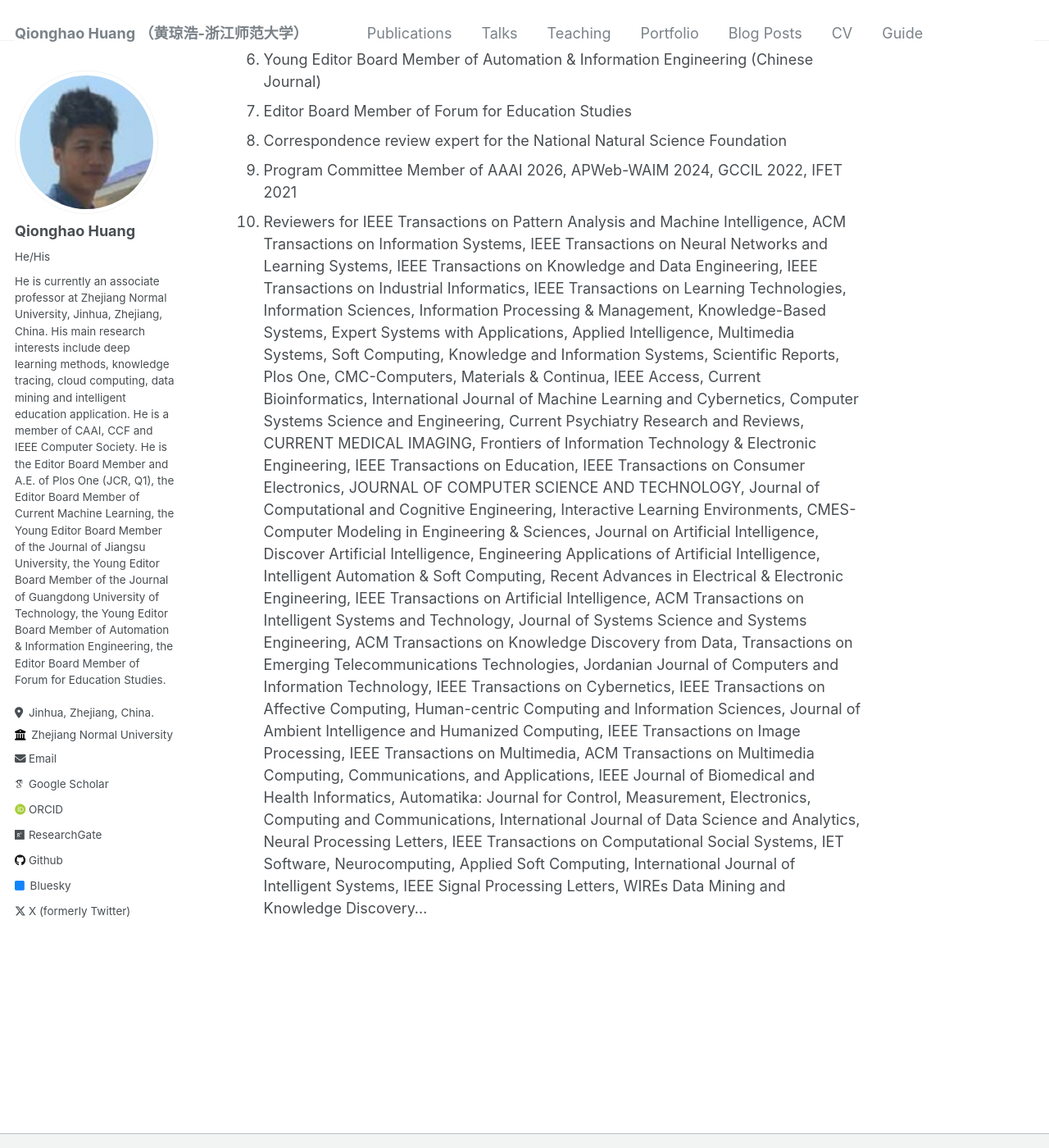
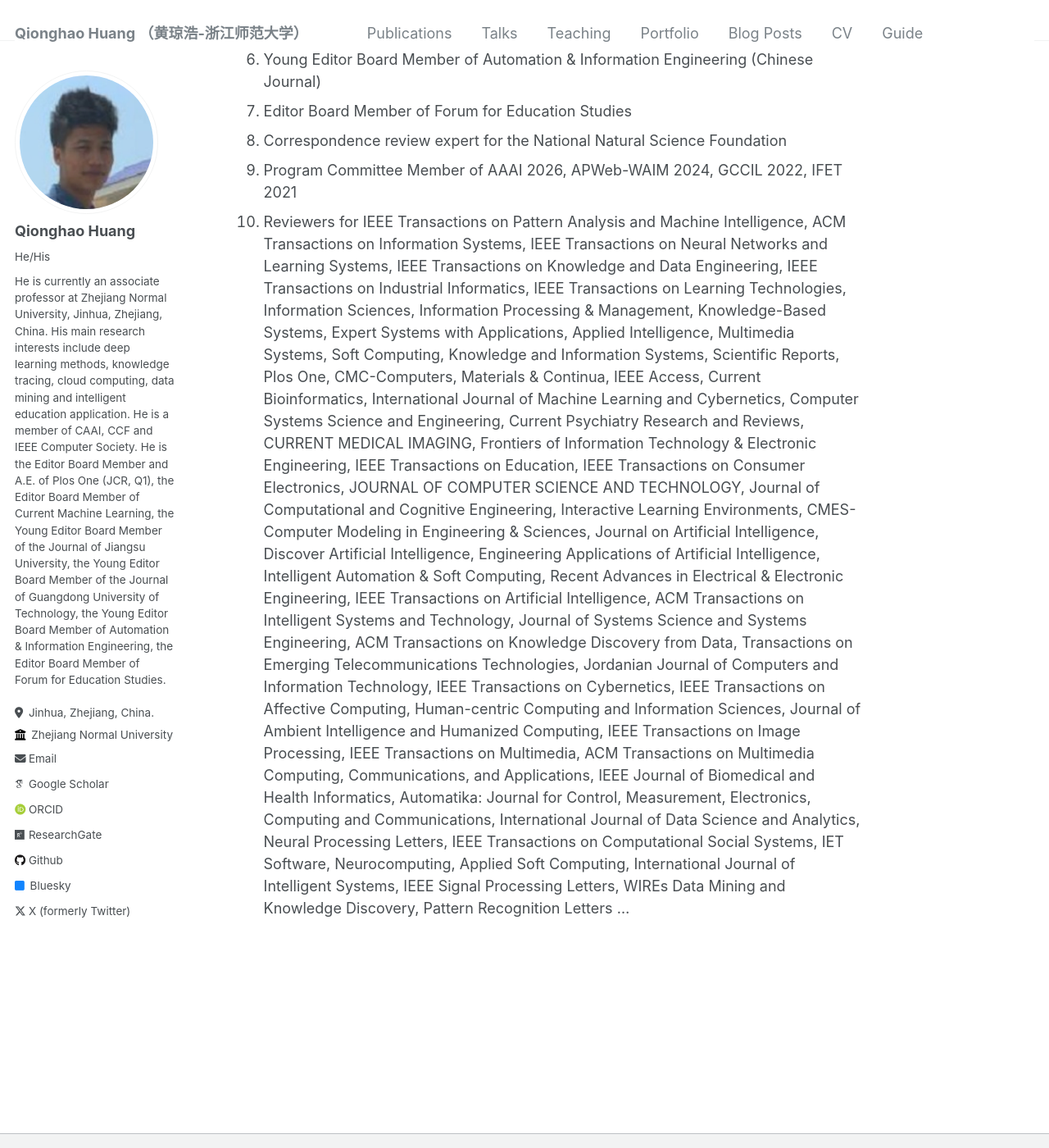
Before and after one commit to qhhuang-ai/qhhuang-ai.github.io, a Jekyll site: the page built from _pages/about.md, in a window 1280 px wide and 1400 px high, scrolled down 10425 px. Shown: the whole window at 82% size. Built offline with Jekyll 4.4.1, drawn with Linux system fonts in a browser that asks for light colours; some web fonts are replaced; a script that is not in the unit is left out; comment, search, counter and statistics services are not loaded.

Commit message:
update CV!

```diff
--- a/_pages/about.md
+++ b/_pages/about.md
@@ -107,4 +107,5 @@
 1. Correspondence review expert for the National Natural Science Foundation
 1. Program Committee Member of AAAI 2026, APWeb-WAIM 2024, GCCIL 2022, IFET 2021
 1. Reviewers for IEEE Transactions on Pattern Analysis and Machine Intelligence, ACM Transactions on Information Systems, IEEE Transactions on Neural Networks and Learning Systems, IEEE Transactions on Knowledge and Data Engineering, IEEE Transactions on Industrial Informatics, IEEE Transactions on Learning Technologies, Information Sciences, Information Processing & Management, Knowledge-Based Systems, Expert Systems with Applications, Applied Intelligence, Multimedia Systems, Soft Computing, Knowledge and Information Systems, Scientific Reports, Plos One, CMC-Computers, Materials & Continua,  IEEE Access, Current Bioinformatics, International Journal of Machine Learning and Cybernetics, Computer Systems Science and Engineering, Current Psychiatry Research and Reviews, CURRENT MEDICAL IMAGING,  Frontiers of Information Technology & Electronic Engineering, IEEE Transactions on Education, IEEE Transactions on Consumer Electronics, JOURNAL OF COMPUTER SCIENCE AND TECHNOLOGY, Journal of Computational and Cognitive Engineering, Interactive Learning Environments, CMES-Computer Modeling in Engineering & Sciences, Journal on Artificial Intelligence, Discover Artificial Intelligence, Engineering Applications of Artificial Intelligence,
-Intelligent Automation & Soft Computing, Recent Advances in Electrical & Electronic Engineering, IEEE Transactions on Artificial Intelligence, ACM Transactions on Intelligent Systems and Technology, Journal of Systems Science and Systems Engineering, ACM Transactions on Knowledge  Discovery from Data, Transactions on Emerging Telecommunications Technologies, Jordanian Journal of Computers and Information Technology, IEEE Transactions on Cybernetics, IEEE Transactions on Affective Computing, Human-centric Computing and Information Sciences, Journal of Ambient Intelligence and Humanized Computing, IEEE Transactions on Image Processing, IEEE Transactions on Multimedia, ACM Transactions on Multimedia Computing, Communications, and Applications, IEEE Journal of Biomedical and Health Informatics, Automatika: Journal for Control, Measurement, Electronics, Computing and Communications, International Journal of Data Science and Analytics, Neural Processing Letters, IEEE Transactions on Computational Social Systems, IET Software, Neurocomputing, Applied Soft Computing, International Journal of Intelligent Systems, IEEE Signal Processing Letters, WIREs Data Mining and Knowledge Discovery...
+Intelligent Automation & Soft Computing, Recent Advances in Electrical & Electronic Engineering, IEEE Transactions on Artificial Intelligence, ACM Transactions on Intelligent Systems and Technology, Journal of Systems Science and Systems Engineering, ACM Transactions on Knowledge  Discovery from Data, Transactions on Emerging Telecommunications Technologies, Jordanian Journal of Computers and Information Technology, IEEE Transactions on Cybernetics, IEEE Transactions on Affective Computing, Human-centric Computing and Information Sciences, Journal of Ambient Intelligence and Humanized Computing, IEEE Transactions on Image Processing, IEEE Transactions on Multimedia, ACM Transactions on Multimedia Computing, Communications, and Applications, IEEE Journal of Biomedical and Health Informatics, Automatika: Journal for Control, Measurement, Electronics, Computing and Communications, International Journal of Data Science and Analytics, Neural Processing Letters, IEEE Transactions on Computational Social Systems, IET Software, Neurocomputing, Applied Soft Computing, International Journal of Intelligent Systems, IEEE Signal Processing Letters, WIREs Data Mining and Knowledge Discovery, Pattern Recognition Letters
+...
```
